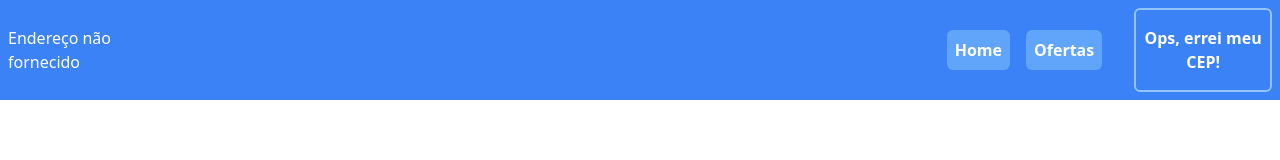
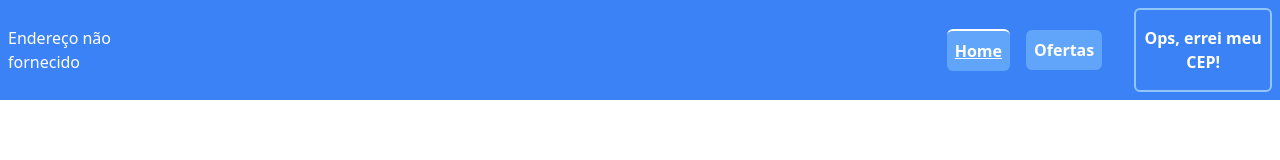
Before and after one commit to estevao-gomes/desafio-omnix, a Next.js app: page /home in a window 1280 px wide. Shown: the top 160 px of the page. Built offline with nearby package versions, Linux system fonts and the light colour scheme.

Commit message:
[Styles]Adds active link on nav

```diff
--- a/components/card/index.tsx
+++ b/components/card/index.tsx
@@ -7,12 +7,14 @@ interface CardProps {
 }
 
 export function Card({ title, price, features }: CardProps) {
+  // Função para gerar uma key única para cada item da lista.
   function generateKey(pre: string) {
     return `${pre}_${new Date().getTime()}`;
   }
 
   return (
     <div className="h-full rounded-md border-2 border-blue-200 p-2 shadow-xl md:p-8">
+      {/* O id "shadow" adiciona sombra nas letrar. Tailwind não fornece opção para isso. */}
       <h2
         id="shadow"
         className="text-base font-semibold text-blue-400 md:text-lg lg:text-5xl"
@@ -20,6 +22,7 @@ export function Card({ title, price, features }: CardProps) {
         {title}
       </h2>
       <h3 className="my-2 text-lg font-semibold">
+        {/* Formata o preço em reais. */}
         {new Intl.NumberFormat("pt-BR", {
           style: "currency",
           currency: "BRL",
--- a/components/navbar/index.tsx
+++ b/components/navbar/index.tsx
@@ -1,4 +1,5 @@
 import Link from "next/link";
+import { useRouter } from "next/router";
 import { useContext } from "react";
 import { AddressContext } from "../../hooks/useAddress";
 
@@ -7,10 +8,16 @@ interface ListItemProps {
   route: string;
 }
 
+// Link para
 function ListItem({ content, route }: ListItemProps) {
+  const router = useRouter();
   return (
-    <li className="rounded-md bg-blue-400 p-2 font-bold hover:cursor-pointer hover:opacity-80 active:border-t-2 active:border-white active:underline">
-      <Link href={route} className="hover:opacity-80 active:opacity-80">
+    <li
+      className={`rounded-md bg-blue-400 p-2 font-bold hover:cursor-pointer hover:opacity-80 ${
+        router.pathname === route ? "border-t-2 border-white underline" : ""
+      }`}
+    >
+      <Link href={route} className="hover:opacity-80">
         {content}
       </Link>
     </li>
@@ -22,6 +29,8 @@ export function Navbar() {
     { route: "/home", content: "Home" },
     { route: "/offers", content: "Ofertas" },
   ];
+
+  // Função para gerar key única para cada item da navbar.
   function generateKey(pre: string) {
     return `${pre}_${new Date().getTime()}`;
   }
--- a/hooks/useAddress.tsx
+++ b/hooks/useAddress.tsx
@@ -1,5 +1,6 @@
 import { useState, createContext, ReactNode } from "react";
 
+// Usando apenas os dados necessários da API.
 interface AddressType {
   bairro: string;
   cidade: string;
@@ -16,6 +17,7 @@ interface Props {
   children: ReactNode;
 }
 
+// Criando o context para o endereço, a ser passado para as páginas.
 export const AddressContext = createContext({} as contextType);
 
 export function AddressProvider({ children }: Props) {
--- a/hooks/useCep.ts
+++ b/hooks/useCep.ts
@@ -15,6 +15,7 @@ export function useCep(){
 
             return addressData
         })
+        // Retornando erro para caso a api não encontre o CEP fornecido.
         .catch((error)=>{
             throw new Error(error.message)}
         )
```
Also changed, not shown: public/vercel.svg (deleted).
